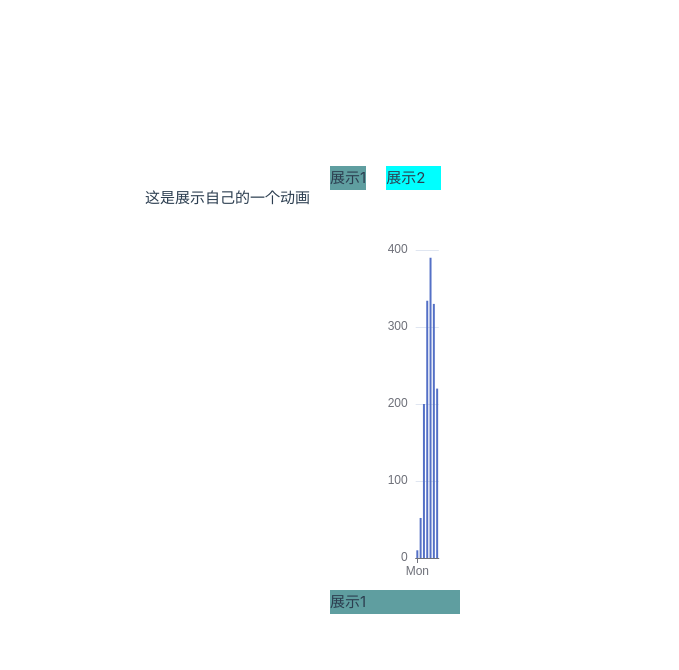
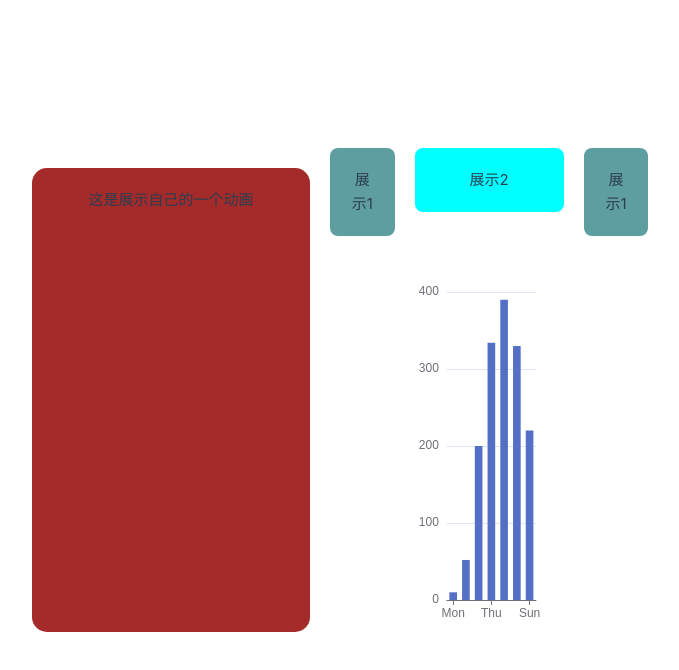
Before and after one commit to duasong111/personWebFront, a Vue app: page /login in a window 1280 px wide. Shown: the top 670 px of the page, without its empty margins (310-989 px from the left). Built offline with nearby package versions, Linux system fonts and the light colour scheme; the HTML template or start-up script is replaced by a standard one.

Commit message:
修改了点

```diff
--- a/src/pages/LoginPage.vue
+++ b/src/pages/LoginPage.vue
@@ -1,30 +1,31 @@
 <template>
   <div class="showMe">这是展示自己的一个动画</div>
   <el-row :gutter="20">
-    <el-col :span="6">
+    <el-col :xs="12" :sm="8" :md="6">
       <div class="rightCard">展示1</div>
     </el-col>
-    <el-col :span="8">
+    <el-col :xs="24" :sm="12" :md="12">
       <div class="leftCard">展示2</div>
-      <div ref="chartContainer" style="width: 100%; height: 400px"></div>
+      <div ref="chartContainer" class="chart-container"></div>
     </el-col>
-    <el-col :span="16">
+    <el-col :xs="12" :sm="8" :md="6">
       <div class="rightCard">展示1</div>
     </el-col>
   </el-row>
 </template>
 
 <script setup lang="ts">
-import { ref, onMounted, nextTick } from 'vue'
+import { ref, onMounted, nextTick, onUnmounted } from 'vue'
 import * as echarts from 'echarts'
 
-const chartContainer = ref<HTMLDivElement | null>(null) // 使用 ref 获取图表容器的 DOM 元素
+// 图表容器引用
+const chartContainer = ref<HTMLDivElement | null>(null)
+let myChart: echarts.ECharts | null = null
 
 const initChart = () => {
   if (chartContainer.value) {
     const chartDom = chartContainer.value
-    const myChart = echarts.init(chartDom) // 初始化图表
-
+    myChart = echarts.init(chartDom)
     const option: echarts.EChartsOption = {
       tooltip: {
         trigger: 'axis',
@@ -61,36 +62,96 @@ const initChart = () => {
         },
       ],
     }
-
-    myChart.setOption(option) // 设置图表的选项
-
-    // 监听窗口尺寸变化，调整图表大小
-    window.addEventListener('resize', () => myChart.resize())
+    myChart.setOption(option)
   }
 }
 
+// 防抖函数，优化 resize 性能
+const debounce = (fn: Function, delay: number) => {
+  let timer: number | null = null
+  return () => {
+    if (timer) clearTimeout(timer)
+    timer = setTimeout(() => {
+      fn()
+    }, delay)
+  }
+}
+
+// 调整图表大小
+const resizeChart = () => {
+  if (myChart) {
+    myChart.resize()
+  }
+}
+
+// 监听窗口大小变化
+const handleResize = debounce(resizeChart, 200)
+
 onMounted(() => {
-  // 确保 Vue 完成 DOM 渲染后再初始化图表
   nextTick(() => {
     initChart()
+    window.addEventListener('resize', handleResize)
   })
+})
+
+onUnmounted(() => {
+  // 清理事件监听和图表实例
+  window.removeEventListener('resize', handleResize)
+  if (myChart) {
+    myChart.dispose()
+  }
 })
 </script>
 
 <style scoped>
-/* 展示自己的一个动画 */
+/* 动画展示 */
 .showMe {
   display: flex;
   justify-content: center;
   margin: 20px;
+  background-color: brown;
+  padding: 20px;
+  border-radius: 15px;
 }
+
+/* 网格间距 */
 .el-row {
   margin-bottom: 20px;
 }
+
+/* 卡片样式 */
+.leftCard,
+.rightCard {
+  padding: 20px;
+  text-align: center;
+  border-radius: 8px;
+}
 .leftCard {
   background-color: aqua;
+  margin-bottom: 20px;
 }
 .rightCard {
   background-color: cadetblue;
 }
+
+/* 图表容器 */
+.chart-container {
+  width: 100%;
+  height: 50vh; /* 使用视口高度，动态调整 */
+  min-height: 300px; /* 最小高度 */
+  max-height: 600px; /* 最大高度 */
+}
+
+/* 响应式调整 */
+@media (max-width: 1024px) {
+  .chart-container {
+    height: 40vh;
+  }
+}
+
+@media (max-width: 768px) {
+  .chart-container {
+    height: 30vh;
+  }
+}
 </style>
```
Also changed, not shown: src/router/guards.ts (deleted, +0 -12 lines).
